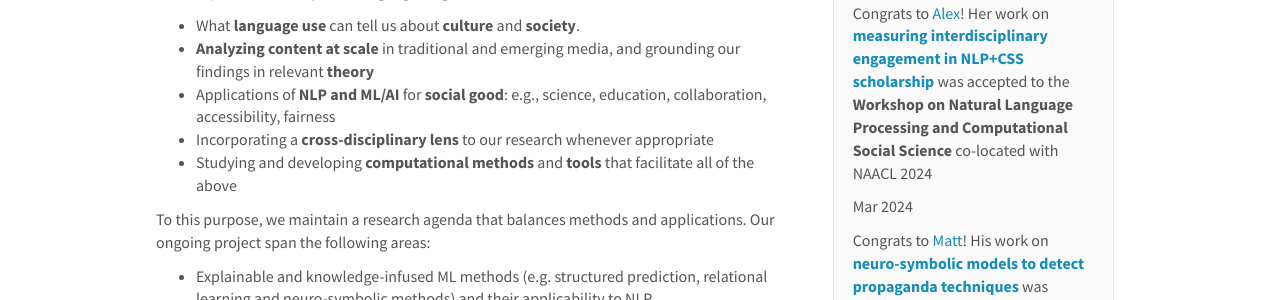
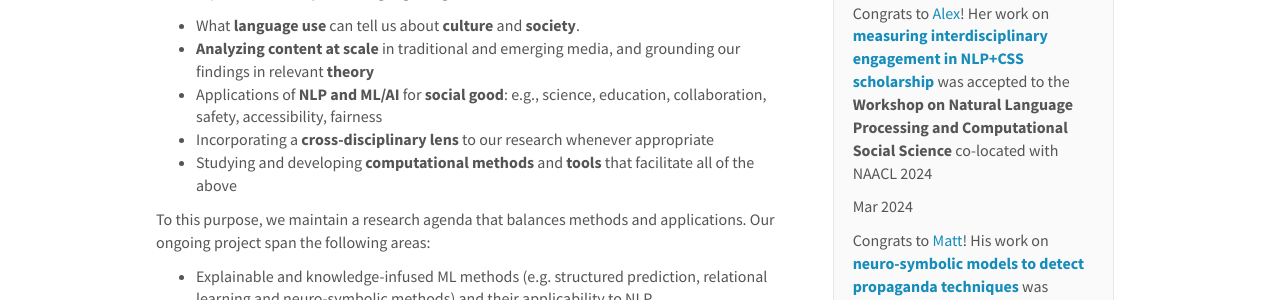
Before and after one commit to blast-cu/blast-cu.github.io, a Jekyll site: the page built from _pages/home.md, in a window 1280 px wide and 900 px high. Shown: the part 393-693 px from the top of the window. Built offline with Jekyll 4.4.1, drawn with Linux system fonts in a browser that asks for light colours; nearby versions of some CDN libraries.

Commit message:
Update home.md

```diff
--- a/_pages/home.md
+++ b/_pages/home.md
@@ -13,7 +13,7 @@ At BLAST we work on Natural Language Processing, Machine Learning and
 Computational Social Science. We are broadly interested in finding transparent and replicable insights to societally relevant problems through the computational analysis of language. In general, we are curious about:
 * What **language use** can tell us about **culture** and **society**.
 * **Analyzing content at scale** in traditional and emerging media, and grounding our findings in relevant **theory**
-* Applications of **NLP and ML/AI** for **social good**: e.g., science, education, collaboration, accessibility, fairness
+* Applications of **NLP and ML/AI** for **social good**: e.g., science, education, collaboration, safety, accessibility, fairness
 * Incorporating a **cross-disciplinary lens** to our research whenever appropriate
 * Studying and developing **computational methods** and **tools** that facilitate all of the above
 
```
